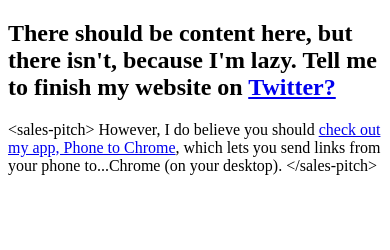
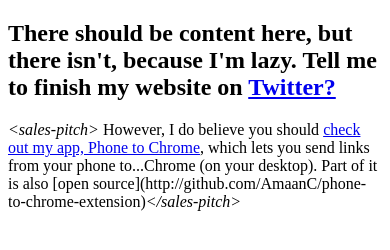
Before and after one commit to AmaanC/amaanc.github.io-old, a plain HTML site: page index.html in a window 390 px wide. Drawn offline with Linux system fonts and the light colour scheme.

Commit message:
Added GH link for Phone to Chrome

```diff
--- a/index.html
+++ b/index.html
@@ -8,7 +8,7 @@
         There should be content here, but there isn't, because I'm lazy. Tell me to finish my website on <a href='http://twitter.com/AmaanC'>Twitter?</a>
     </h2>
     <p>
-        &lt;sales-pitch&gt; However, I do believe you should <a href='https://play.google.com/store/apps/details?id=com.amaan.phonetochrome'>check out my app, Phone to Chrome</a>, which lets you send links from your phone to...Chrome (on your desktop). &lt;/sales-pitch&gt;
+        <em>&lt;sales-pitch&gt;</em> However, I do believe you should <a href='https://play.google.com/store/apps/details?id=com.amaan.phonetochrome'>check out my app, Phone to Chrome</a>, which lets you send links from your phone to...Chrome (on your desktop). Part of it is also [open source](http://github.com/AmaanC/phone-to-chrome-extension)<em>&lt;/sales-pitch&gt;</em>
     </p>
 </body>
 </html>
```
